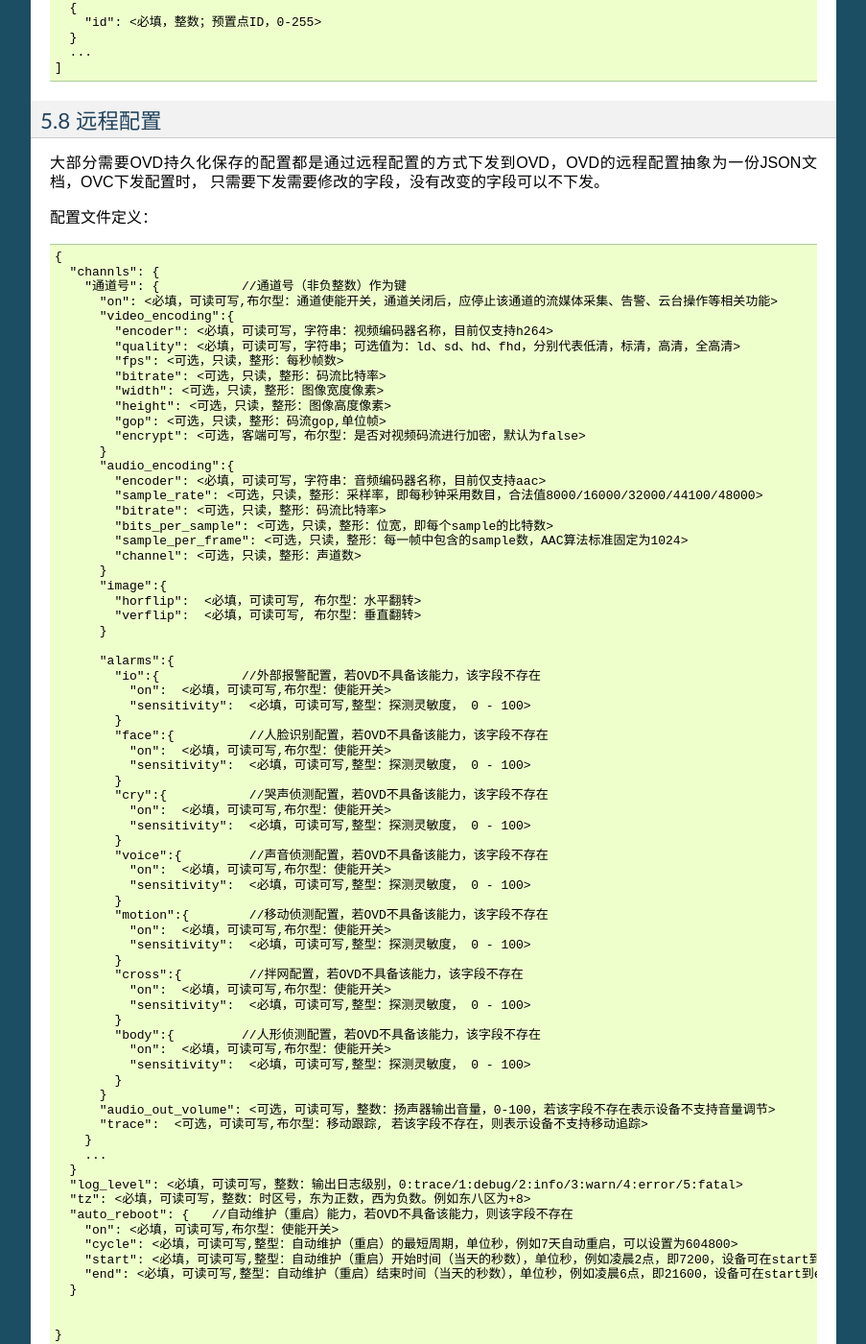
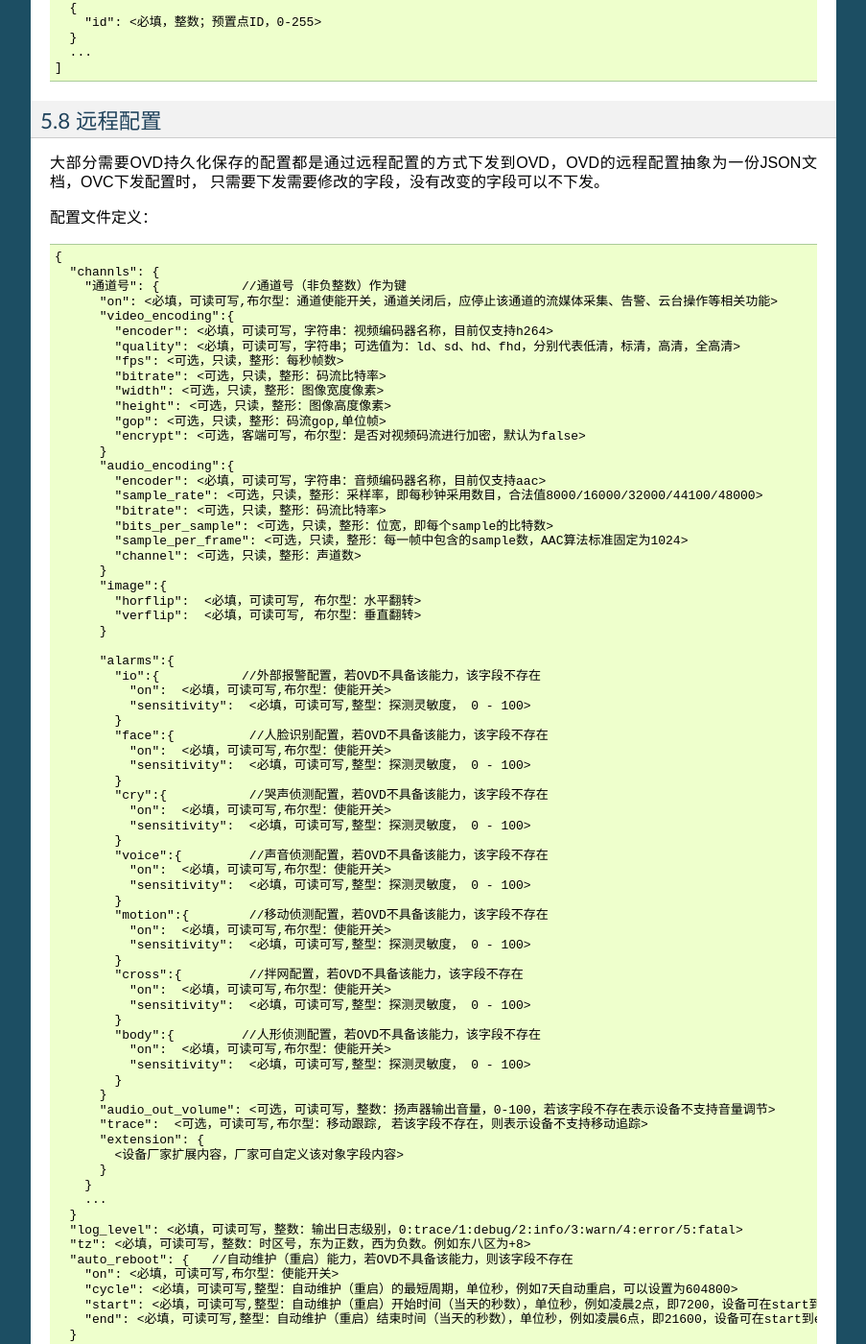
Before and after one commit to jamken/open_dev_sdk, a Sphinx documentation site: the page built from docs/dap.rst, in a window 1280 px wide and 1400 px high, scrolled down 14877 px. Shown: the whole window at 96% size, without its empty margins (198-1101 px from the left). Built offline with Sphinx 7.4.7, drawn with Linux system fonts in a browser that asks for light colours; some of the changed text lies outside the part shown.

Commit message:
远程配置模板加入厂家自定义部分字段定义

```diff
--- a/docs/dap.rst
+++ b/docs/dap.rst
@@ -883,6 +883,9 @@
         }
         "audio_out_volume": <可选，可读可写，整数：扬声器输出音量，0-100，若该字段不存在表示设备不支持音量调节>
         "trace":  <可选，可读可写,布尔型：移动跟踪, 若该字段不存在，则表示设备不支持移动追踪>
+        "extension": {
+          <设备厂家扩展内容，厂家可自定义该对象字段内容>
+        }
       }
       ...
     }
@@ -894,7 +897,9 @@
       "start": <必填，可读可写,整型：自动维护（重启）开始时间（当天的秒数），单位秒，例如凌晨2点，即7200，设备可在start到end时间内随机选择一个时间重启>
       "end": <必填，可读可写,整型：自动维护（重启）结束时间（当天的秒数），单位秒，例如凌晨6点，即21600，设备可在start到end时间内随机选择一个时间重启>
     }
-
+    "extension": {
+      <设备厂家扩展内容，厂家可自定义该对象字段内容>
+    }
 
   }
 
```
